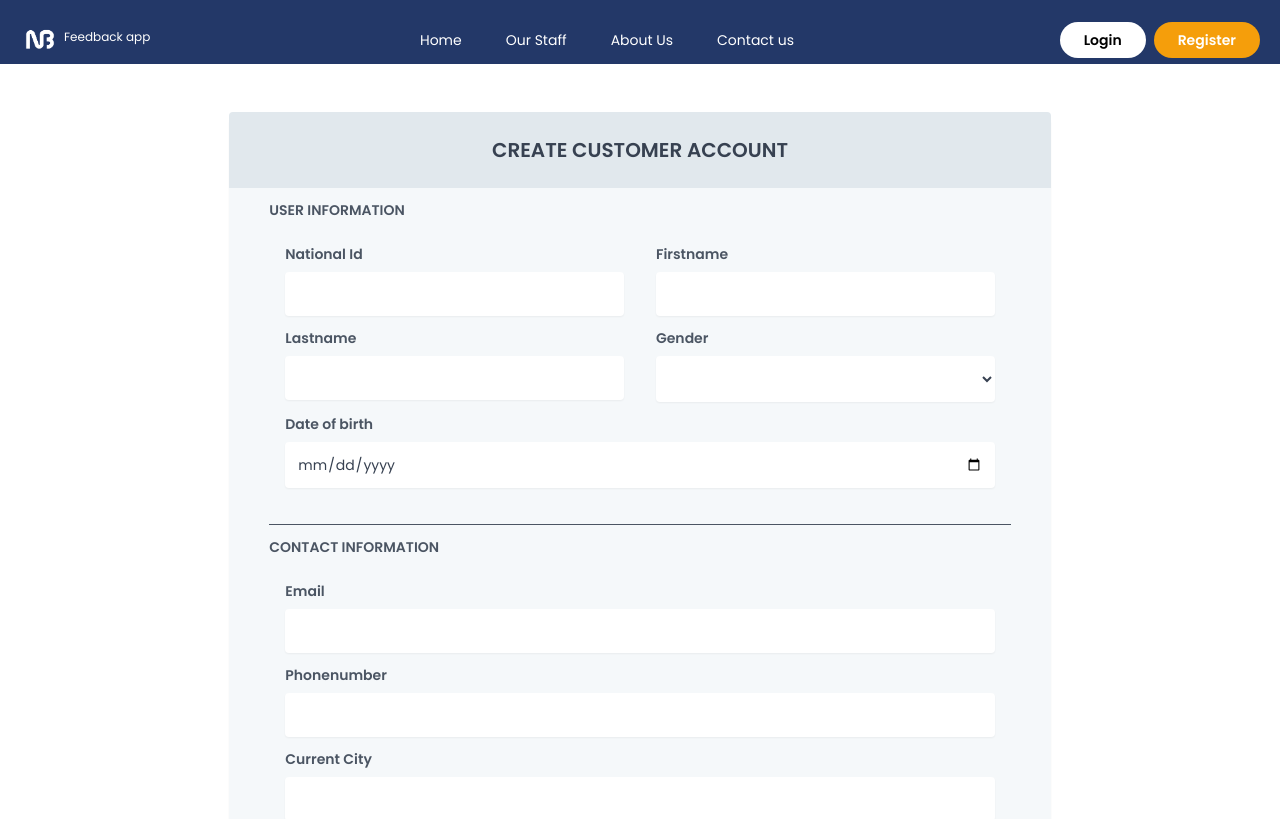
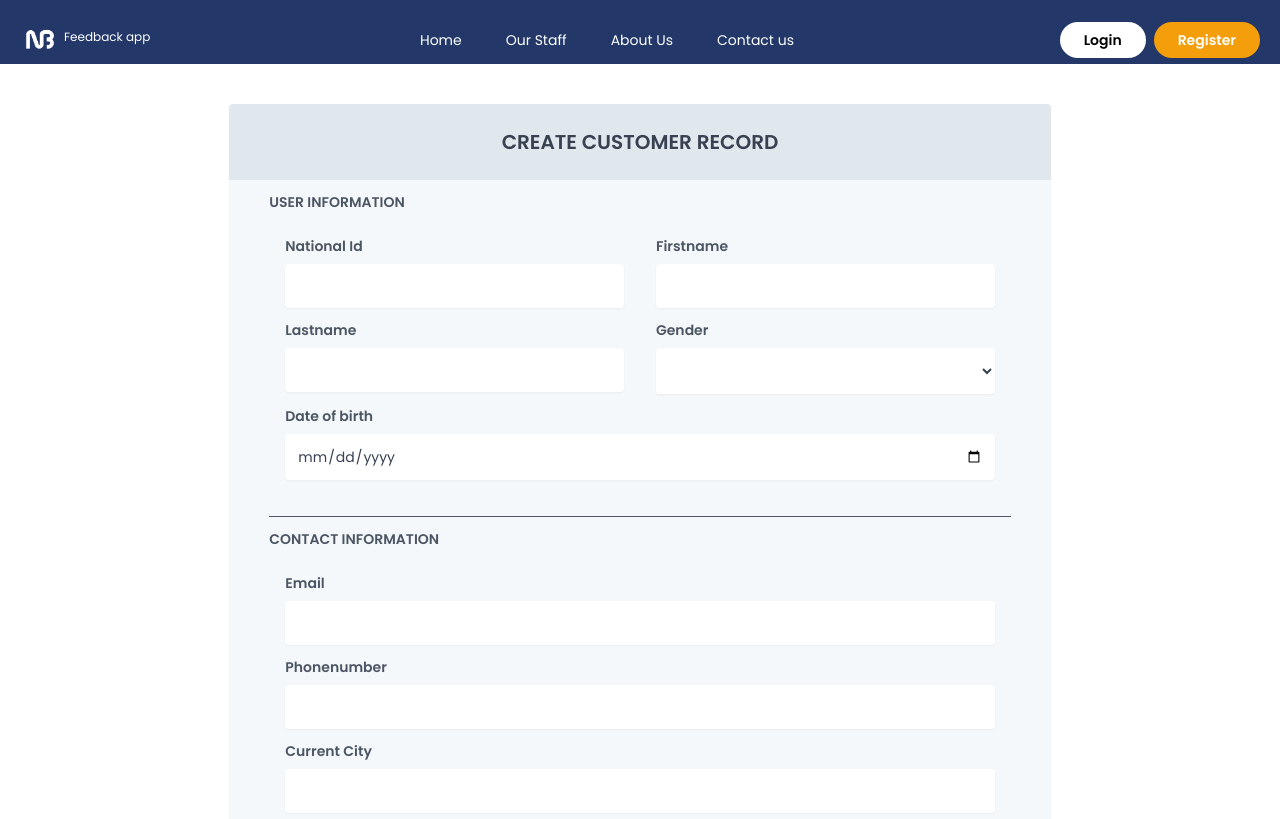
Before and after one commit to Mzala123/customer-feedback-app-frontend, a Vue app: page /register-account in a window 1280 px wide. Shown: the top 819 px of the page. Built offline with nearby package versions, Linux system fonts and the light colour scheme; what vue-sweetalert2, vue3-apexcharts would draw is missing.

Commit message:
customer creation

```diff
--- a/src/views/auth/RegisterView.vue
+++ b/src/views/auth/RegisterView.vue
@@ -1,11 +1,11 @@
 <template>
-  <div class="container mx-auto mt-28">
-        <div class="w-full lg:w-8/12 px-4 mx-auto mt-6">
+    <div class="container mx-auto">
+          <div class="w-full lg:w-8/12 px-4 mx-auto pt-10">
                 <div class="relative flex flex-col min-w-0 break-words w-full mb-6 shadow-sm rounded-xl bg-lighest">
                    <div class="rounded-t bg-lighter mb-0 px-6 py-6">
                         <div class="flex justify-center text-center">
                             <h4 class="text-gray-700 text-xl font-semibold items-center">
-                            CREATE CUSTOMER ACCOUNT
+                              CREATE CUSTOMER RECORD
                             </h4>
                         </div>
                   </div>
@@ -57,7 +57,17 @@
                                     </div>
                                 </div>
 
-
+                                <!-- <div class="w-full lg:w-6/12 px-4">
+                                    <div class="relative w-full mb-3">
+                                       <label class="block text-gray-600 text-sm font-semibold mb-2">
+                                        User role</label>
+                                        <select v-model="user_type" class="px-2.5 py-3 placeholder-black text-gray-700
+                                        bg-white rounded text-sm  shadow-sm focus:outline-none w-full ease-linear transition-all duration-150">
+                                            <option value="Admin">Admin</option>
+                                            <option value="Enquiry Personnel">Enquiry Personnel</option>
+                                        </select>
+                                    </div>
+                                </div> -->
 
                                 <div class="w-full lg:w-12/12 px-4">
                                     <div class="relative w-full mb-3">
@@ -112,9 +122,21 @@
                                     </div>
 
                                     <div class="relative w-full mb-3 mt-6">
-                                     <button class="flex justify-center items-center rounded-lg bg-medium_light_blue px-3 py-3 text-white w-full hover:bg-dark_blue">
+                                       <button :disabled="loading" class="flex justify-center items-center rounded-lg
+                                        bg-medium_light_blue px-3 py-3 text-white w-full hover:bg-dark_blue">
+
+                                          <span v-if="loading" class="flex justify-items-center">
+                                                <svg class="animate-spin h-5 w-5 mr-1" viewBox="0 0 24 24">
+                                                    <circle class="opacity-25 bg-white" cx="12" cy="12" r="10" stroke="currentColor" stroke-width="4"></circle>
+                                                    <path class="opacity-75 bg-white" fill="currentColor" d="M4 12a8 8 0 018-8V0C5.373 0 0 5.373 0 12h4zm2 5.291A7.962 7.962 0 0012 20c4.411 0 8-3.589 8-8h-2c0 3.314-2.686 6-6 6-3.314 0-6-2.686-6-6H6c0 4.411 3.589 8 8 8z"></path>
+                                                </svg>
+                                                Loading...
+                                            </span>
+                                          <span v-else class="flex justify-items-center">
                                             <PlusCircleIcon class="h-6 w-6 mr-3"/>
                                             <p> Save </p>
+                                          </span>
+
                                        </button>
                                     </div>
 
@@ -131,8 +153,7 @@
 
 <script>
 import {ref} from 'vue'
-import {HomeIcon, UserPlusIcon, UserGroupIcon, UserIcon,PlusCircleIcon,
-   Bars3CenterLeftIcon, Bars3Icon, PlusIcon, BellIcon} from '@heroicons/vue/24/outline'
+import {PlusCircleIcon, UserPlusIcon} from '@heroicons/vue/24/outline'
 import config  from '../../../config'
 import axios from 'axios';
 import Swal from 'sweetalert2';
@@ -156,16 +177,21 @@ export default{
         const place_residence = ref(null)
         const current_city = ref(null)
         const user_type = ref(null)
+        const loading = ref(false)
 
 
          function create_employee_record(){
+
             if(!national_id.value || !first_name.value|| !last_name.value || !email.value || !gender.value){
+             loading.value = true
              Swal.fire({
               text:"Please fill in all required fields!",
               icon:"warning",
               dangerMode: true
              })
+             loading.value = false
           }else{
+             loading.value = true
              axios
                .post(`${config.API_URL}/register`,
                {
@@ -189,17 +215,20 @@ export default{
                                 text: response.data.message,
                                 icon: "warning",
                              })
+                    loading.value = false
 
                   }else if(response.status === 201){
                     Swal.fire({
                                 title:"Information",
-                              text: "Customer record created Successfully!",
+                                text: "Customer created Successfully!",
                                 icon: "success",
                              })
                              .then((ok=>{
+                              loading.value = false
                               if(ok){
                                  router.push({path:"/login"})
                               }
+
                              }))
                   }
                }).catch((error)=>{
@@ -234,7 +263,8 @@ export default{
             place_residence,
             current_city,
             user_type,
-          create_employee_record
+            create_employee_record,
+            loading
         }
     }
 }
```
Lines whose indentation alone changed are shown as unchanged.
